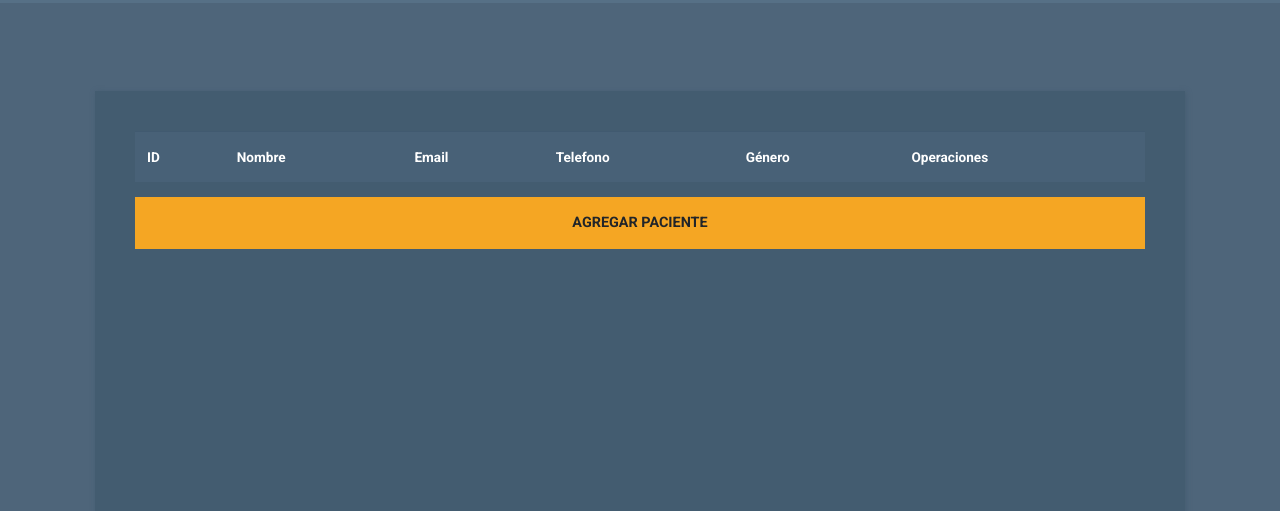
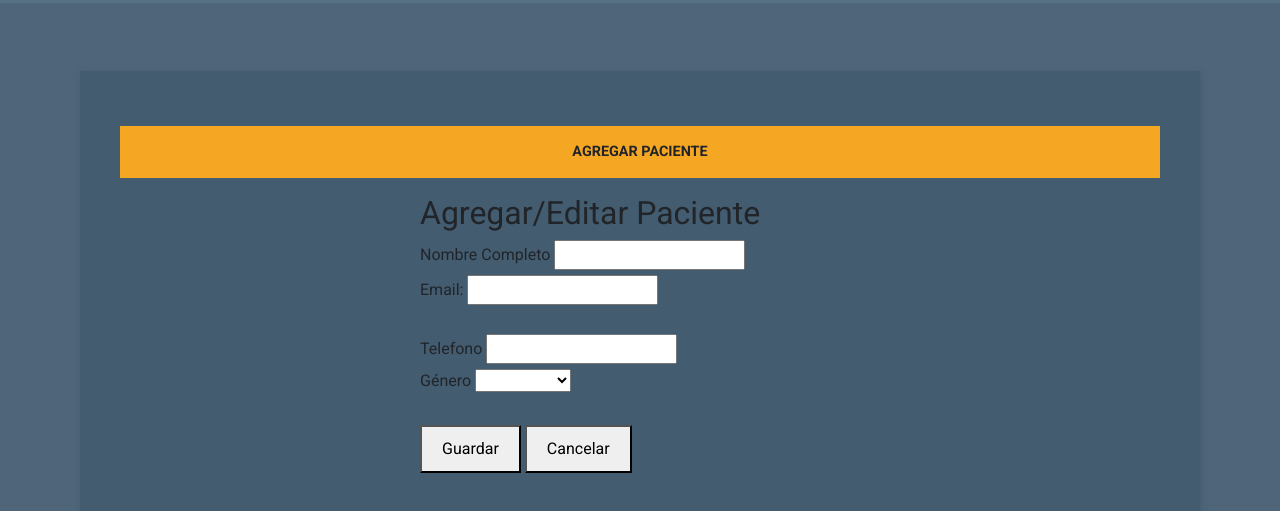
Before and after one commit to Gustavo-Marin05/FrontendCitasMedicas-master, a website: page public/patients.html in a window 1280 px wide. Both pictures are taken after a click on the link "AGREGAR PACIENTE". Shown: the part 97-608 px from the top of the page. Drawn offline with Linux system fonts and the light colour scheme; no server answers.

Commit message:
parte de pacientes arreglado

```diff
--- a/public/js/patients.js
+++ b/public/js/patients.js
@@ -72,13 +72,15 @@ document.getElementById('cancelPatientForm').addEventListener('click', () => {
 });
 
 function editPatient(patient) {
+  console.log('Editing patient:', patient);
   document.getElementById('patientId').value = patient.id;
   document.getElementById('name').value = patient.name;
   document.getElementById('email').value = patient.email;
   document.getElementById('phone').value = patient.phone;
   document.getElementById('gender').value = patient.gender;
-  document.getElementById('patientForm').style.display = 'block';
+  document.getElementById('patientForm').style.display = 'block'; // Muestra el formulario
 }
+
 
 function deletePatient(id) {
   if (confirm('¿Estás seguro de eliminar este paciente?')) {
--- a/public/patients.html
+++ b/public/patients.html
@@ -95,9 +95,6 @@
       </div>
     </nav>
 
-    <div class="container">
-
-
     <div class="container mt-5">
       <div class="row tm-content-row">
         <div class="col-12 tm-block-col">
@@ -105,18 +102,16 @@
             <div class="tm-product-table-container">
               <table
                 class="table table-hover tm-table-small tm-product-table"
-                id="patientsTable"
+                id="patientsTable" style="display: none;"
               >
                 <thead>
                   <tr>
-
                     <th>ID</th>
                     <th>Nombre</th>
                     <th>Email</th>
                     <th>Telefono</th>
                     <th>Género</th>
                     <th>Operaciones</th>
-
                   </tr>
                 </thead>
                 <tbody id="patientsList"></tbody>
@@ -124,7 +119,7 @@
             </div>
             <!-- table container -->
             <a
-            id="addPatientBtn"
+              id="addPatientBtn"
               class="btn btn-primary btn-block text-uppercase mb-3"
               >Agregar paciente</a
             >
@@ -133,42 +128,26 @@
               <div class="row mt-2">
                 <div class="col-12">
                   <form
-                    id="doctorForm"
+                    class="tm-login-form"
+                    id="patientForm"
                     style="display: none"
-                    class="tm-login-form"
-                    id="patientForm" style="display: none"
                   >
-                    <h2>Agregar/Editar paciente</h2>
-                    <input type="hidden" id="doctorId" />
-                    <label for="name">Nombre Completo</label>
-                    <input
-                      type="text"
-                      id="name"
-                      name="name"
-                      required
-                      class="form-control validate"
-                    /><br />
-                    <label for="specialty">Especialidad</label>
-                    <input
-                      type="text"
-                      id="specialty"
-                      name="specialty"
-                      required
-                      class="form-control validate"
-                    /><br /><br />
-                    <button
-                      type="submit"
-                      class="btn btn-primary btn-block text-uppercase mb-3"
-                    >
-                      Guardar
-                    </button>
-                    <button
-                      type="button"
-                      id="cancelDoctorForm"
-                      class="btn btn-primary btn-block text-uppercase mb-3"
-                    >
-                      Cancelar
-                    </button>
+                  <h2>Agregar/Editar Paciente</h2>
+                  <input type="hidden" id="patientId" />
+                  <label for="name">Nombre Completo</label>
+                  <input type="text" id="name" name="name" required /><br />
+                  <label for="email">Email:</label>
+                  <input type="email" id="email" name="email" required /><br /><br />
+                  <label for="phone">Telefono</label>
+                  <input type="number" id="phone" name="phone" required /><br />
+                  <label for="gender">Género</label>
+                  <select id="gender" required>
+                    <option value="Masculino">Masculino</option>
+                    <option value="Femenino">Femenino</option>
+                    <option value="Other">Otro</option></select
+                  ><br /><br />
+                  <button type="submit">Guardar</button>
+                  <button type="button" id="cancelPatientForm">Cancelar</button>
                   </form>
                 </div>
               </div>
@@ -180,7 +159,9 @@
 
     <script src="js/scripts.js"></script>
     <script src="js/patients.js"></script>
-    <script src="js2/jquery-3.3.1.min.js"></script>
+
+
+   <script src="js2/jquery-3.3.1.min.js"></script>
     <script src="js2/bootstrap.min.js"></script>
   </body>
 </html>
```
Also changed, not shown: public/index.html (+4 -3 lines).
